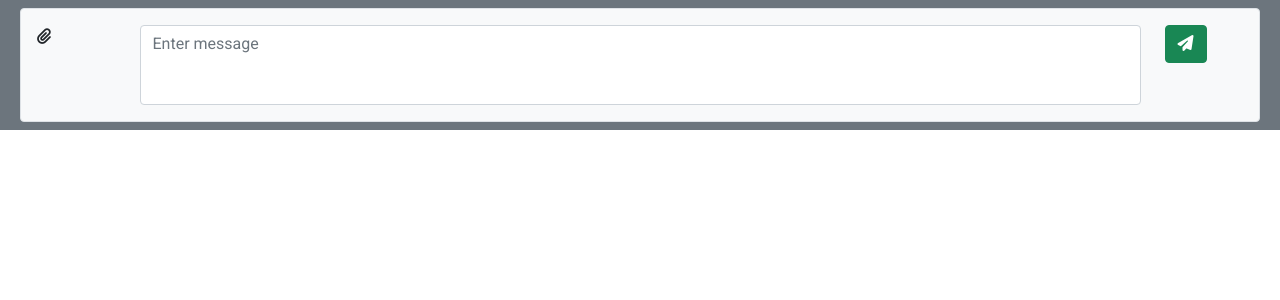
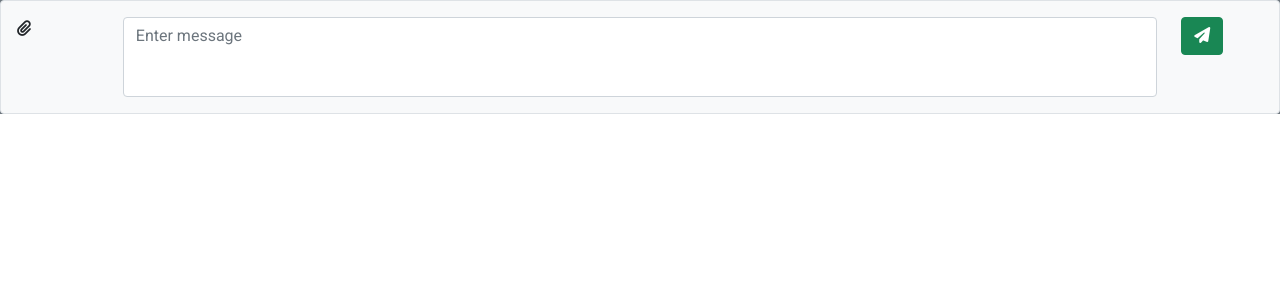
Before and after one commit to anthonyalando8/antho-ai, a Django app: page /chat/ in a window 1280 px wide. Shown: the part 56-356 px from the top of the page. Run offline with Django 5.2, Linux system fonts and the light colour scheme; some libraries are stand-ins or nearby versions.

Commit message:
Adjust Styling

```diff
--- a/main/templates/main/chat.html
+++ b/main/templates/main/chat.html
@@ -22,14 +22,13 @@ Mamapesa | Chatbot
         cursor: pointer;
     }
 </style>
-<div class="container-fluid">
 <div class="row top-section" id="top">
     <div class="chats col" id="chat">
         {{ default|safe }}
     </div>
 </div>
 <div class="row bottom-section">
-        <div class="form bg-light border rounded m-2 p-3  col">
+    <div class="form bg-light border rounded p-3  col">
         <form method="post" id="form" enctype="multipart/form-data">
             <div class="row">
                 {% csrf_token %}
@@ -47,7 +46,6 @@ Mamapesa | Chatbot
                 </div>
             </div>
         </form>
-        </div>
     </div>
 </div>
 <script>
--- a/main/templates/main/partial.html
+++ b/main/templates/main/partial.html
@@ -1,5 +1,5 @@
 {% for message in data %}
-    <div class="border rounded p-2 m-2 bg-light">
+    <div class="card  m-2 p-2 bg-light">
         {{ message|safe }}
     </div>
 {% endfor %}
```
Lines whose indentation alone changed are shown as unchanged.
